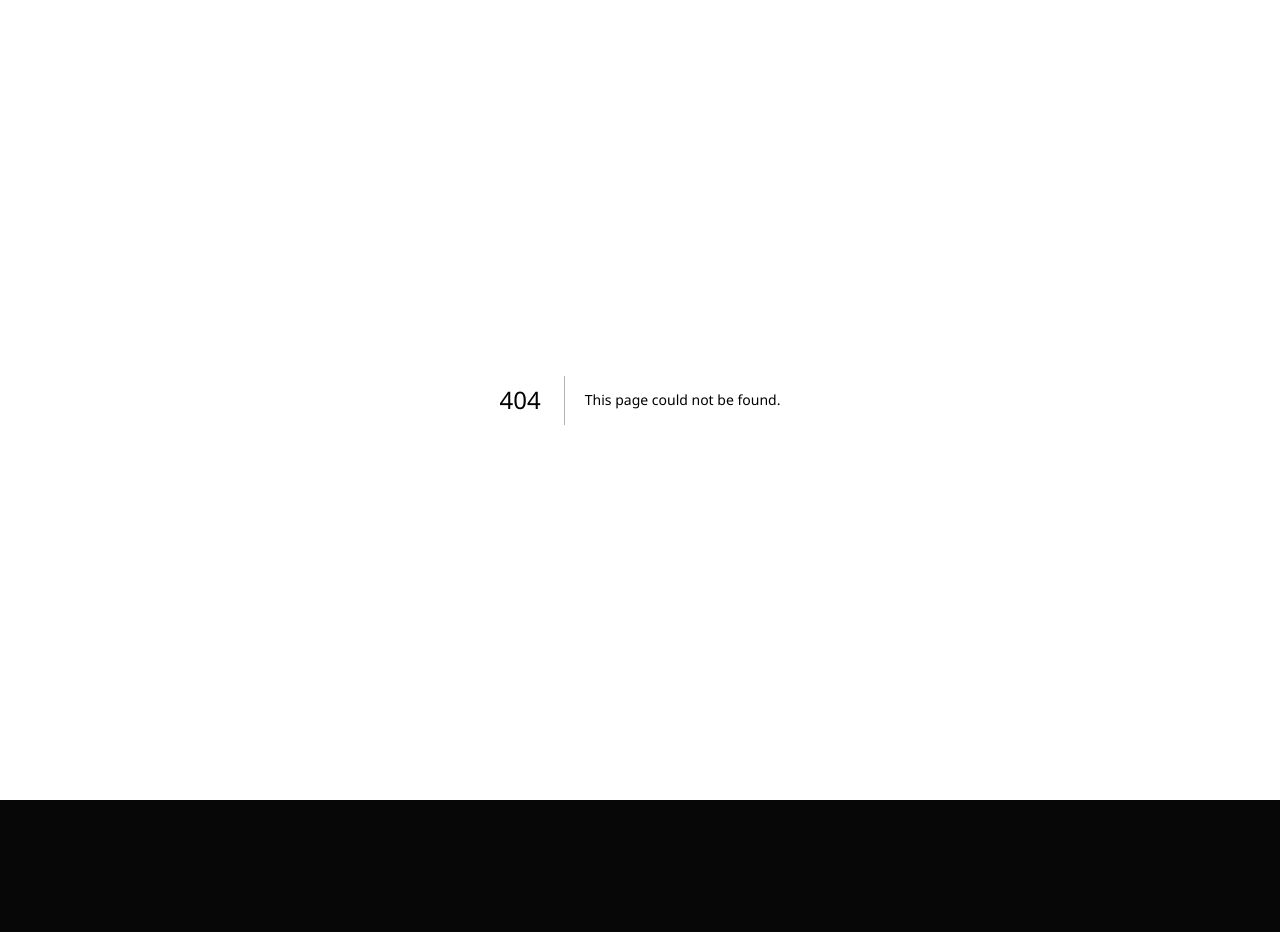
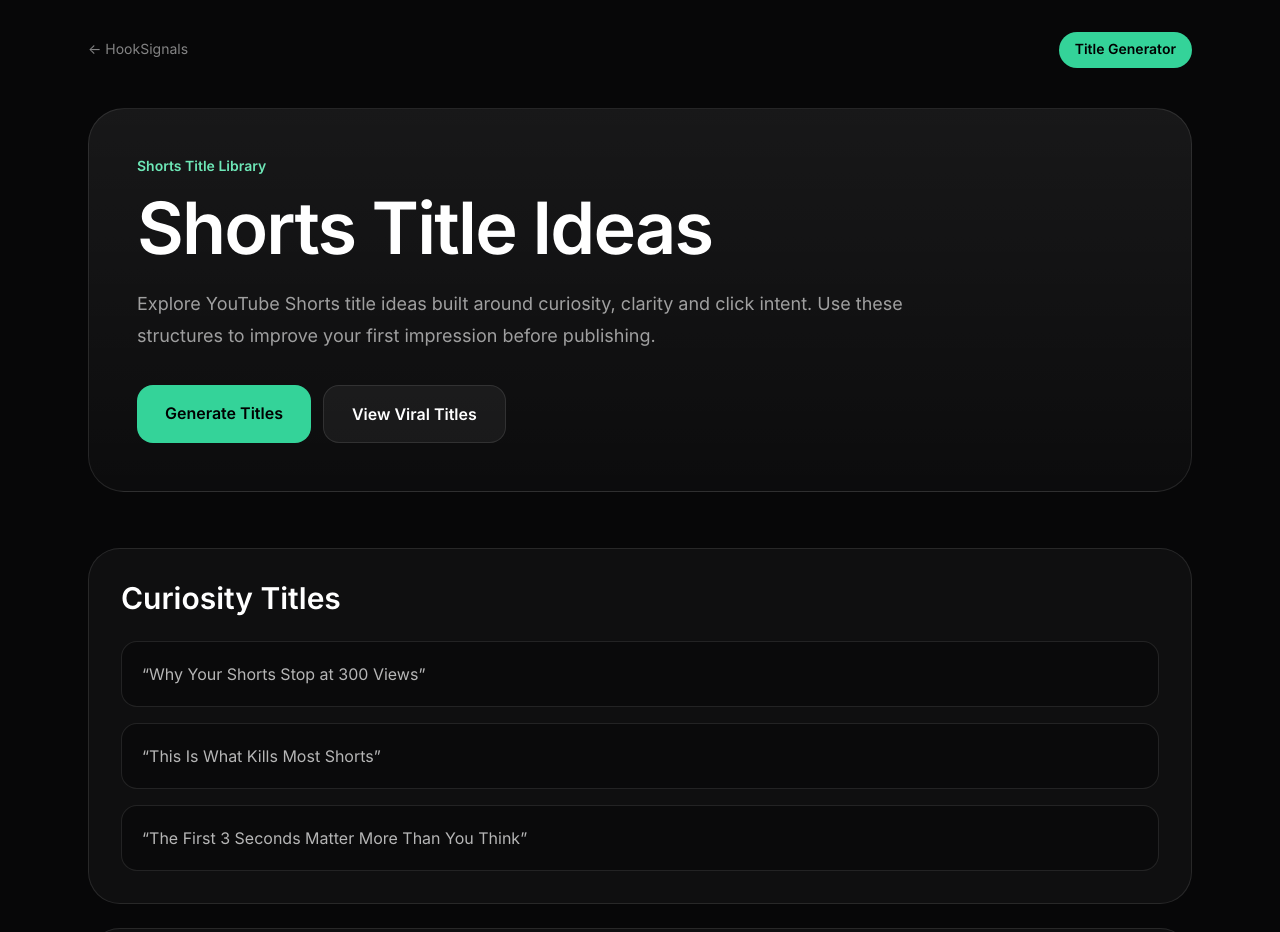
Before and after one commit to ValeBid/-hooksignals-site, a Next.js app: page /shorts-title-ideas in a window 1280 px wide. Before the commit this address had no page. Shown: the top 932 px of the page. Before the commit the page ends 800 px from the top, so only its background shows below. Built offline with nearby package versions, Linux system fonts and the light colour scheme.

Commit message:
Create page.tsx
add shorts title ideas

```diff
--- /dev/null
+++ b/app/shorts-title-ideas/page.tsx
@@ -0,0 +1,125 @@
+export const metadata = {
+  title: "Shorts Title Ideas | YouTube Shorts Title Examples | HookSignals",
+  description:
+    "Explore YouTube Shorts title ideas designed for curiosity, clicks and better creator workflow.",
+};
+
+const categories = [
+  {
+    name: "Curiosity Titles",
+    titles: [
+      "Why Your Shorts Stop at 300 Views",
+      "This Is What Kills Most Shorts",
+      "The First 3 Seconds Matter More Than You Think",
+    ],
+  },
+  {
+    name: "Problem Titles",
+    titles: [
+      "Stop Making This Shorts Mistake",
+      "Why Small Creators Lose Retention",
+      "Your Shorts Are Too Slow at the Start",
+    ],
+  },
+  {
+    name: "Experiment Titles",
+    titles: [
+      "I Tested 20 Shorts Hooks",
+      "I Changed One Line and Views Improved",
+      "I Tried Viral Shorts Formulas for 7 Days",
+    ],
+  },
+];
+
+export default function ShortsTitleIdeasPage() {
+  return (
+    <main className="min-h-screen bg-[#070708] text-white">
+      <section className="mx-auto max-w-6xl px-6 py-8">
+        <nav className="mb-10 flex items-center justify-between">
+          <a href="/" className="text-sm text-white/50">
+            ← HookSignals
+          </a>
+
+          <a
+            href="/youtube-title-generator"
+            className="rounded-full bg-emerald-400 px-4 py-2 text-sm font-semibold text-black"
+          >
+            Title Generator
+          </a>
+        </nav>
+
+        <section className="rounded-[36px] border border-white/10 bg-gradient-to-b from-white/[0.07] to-white/[0.025] p-7 md:p-12">
+          <p className="mb-4 text-sm font-semibold text-emerald-300">
+            Shorts Title Library
+          </p>
+
+          <h1 className="max-w-5xl text-5xl font-semibold tracking-tight md:text-7xl">
+            Shorts Title Ideas
+          </h1>
+
+          <p className="mt-6 max-w-3xl text-lg leading-8 text-white/60">
+            Explore YouTube Shorts title ideas built around curiosity, clarity
+            and click intent. Use these structures to improve your first
+            impression before publishing.
+          </p>
+
+          <div className="mt-8 flex flex-col gap-3 sm:flex-row">
+            <a
+              href="/youtube-title-generator"
+              className="rounded-2xl bg-emerald-400 px-7 py-4 text-center font-semibold text-black"
+            >
+              Generate Titles
+            </a>
+
+            <a
+              href="/viral-title-examples"
+              className="rounded-2xl border border-white/10 bg-white/5 px-7 py-4 text-center font-semibold text-white"
+            >
+              View Viral Titles
+            </a>
+          </div>
+        </section>
+
+        <section className="mt-14 grid gap-6">
+          {categories.map((category) => (
+            <div
+              key={category.name}
+              className="rounded-[32px] border border-white/10 bg-white/[0.035] p-6 md:p-8"
+            >
+              <h2 className="text-3xl font-semibold">{category.name}</h2>
+
+              <div className="mt-6 grid gap-4">
+                {category.titles.map((title) => (
+                  <div
+                    key={title}
+                    className="rounded-2xl border border-white/10 bg-black/30 p-5 text-white/70"
+                  >
+                    “{title}”
+                  </div>
+                ))}
+              </div>
+            </div>
+          ))}
+        </section>
+
+        <section className="mt-14 rounded-[32px] border border-emerald-300/20 bg-emerald-300/[0.06] p-7 md:p-10">
+          <h2 className="text-3xl font-semibold">
+            Pair every Shorts title with a strong hook.
+          </h2>
+
+          <p className="mt-4 max-w-3xl leading-8 text-white/60">
+            A title can earn the click, but the hook keeps the viewer. Use
+            HookSignals to improve both before publishing.
+          </p>
+
+          <a
+            href="/hook-analyzer"
+            className="mt-7 inline-block rounded-2xl bg-emerald-400 px-7 py-4 font-semibold text-black"
+          >
+            Open Hook Analyzer
+          </a>
+        </section>
+      </section>
+    </main>
+  );
+}
```
